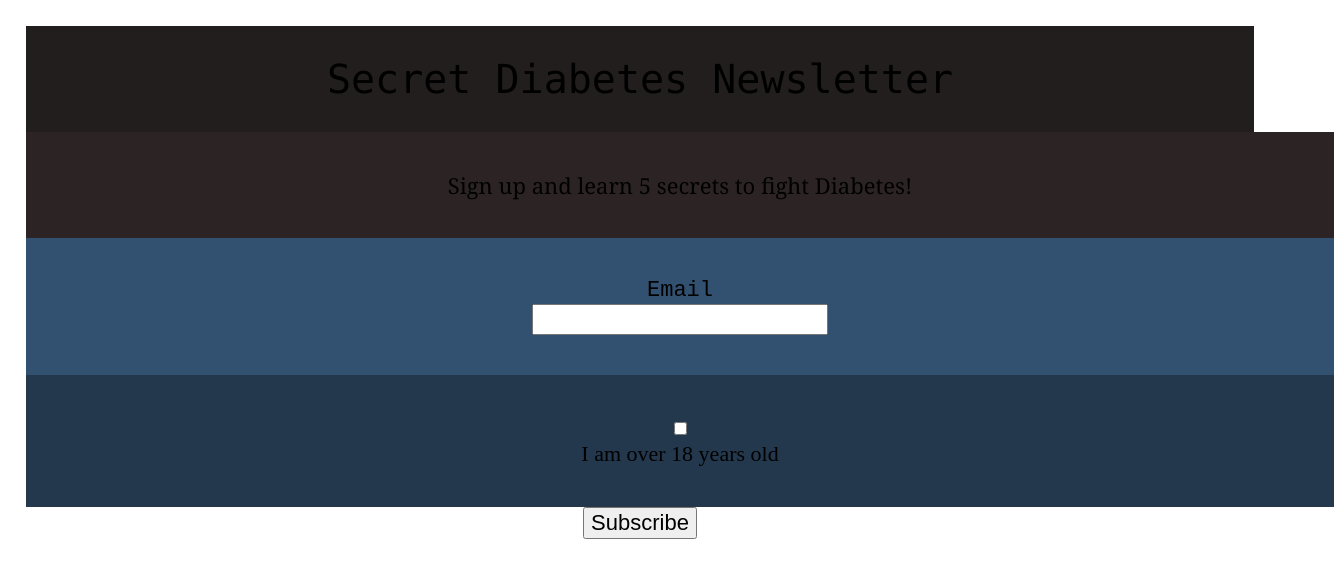
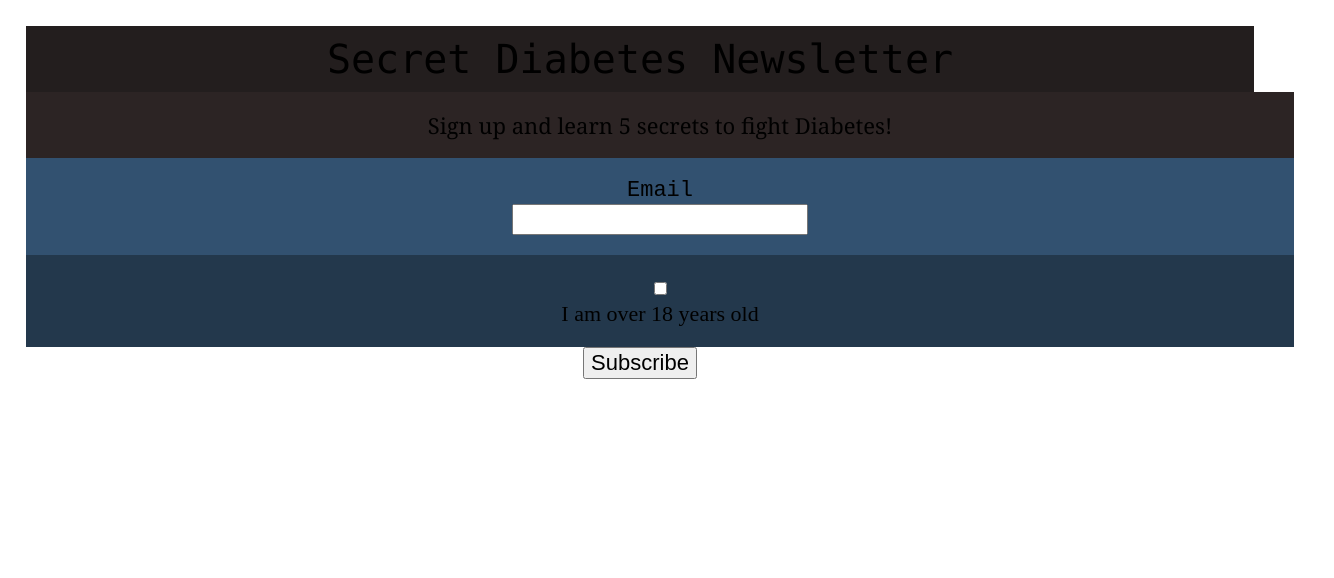
Before and after one commit to AAlag07/362-Lab3, a plain HTML site: page index.html in a window 1280 px wide. Shown: the whole page, 1334 px wide, since content can reach past the window. Drawn offline with nearby package versions, Linux system fonts and the light colour scheme.

Commit message:
Update screen.css

```diff
--- a/css/screen.css
+++ b/css/screen.css
@@ -207,18 +207,19 @@ label {
 
 body {
    text-align: center;
+   width: 100%;
 }
 
 h1 {
    font-size: 40px;
-   padding: 40px;
+   padding: 20px;
    background-color: #231E1E;
    font-family: 'Monaco', Monospace;
 }
 
 p {
    width: 100%;
-   padding: 40px;
+   padding: 20px;
    background-color:#2C2424;
    font-family: 'Georgia', Serif;
 }
@@ -227,7 +228,7 @@ p {
    display: block;
    text-align: center;
    width: 100%;
-   padding: 40px;
+   padding: 20px;
    background-color:#325170;
    font-family: 'Courier New', Monospace;
 }
@@ -236,7 +237,7 @@ p {
    width: 100%;
    display: block;
    text-align: center;
-   padding: 40px;
+   padding: 20px;
    background-color:#23384C;
    font-family: 'Times New Roman', Times, serif;
 }
@@ -245,7 +246,7 @@ p {
    width: 100%;
    display: block;
    text-align: center;
-   padding: 40px;
+   padding: 20px;
    background-color:#325170;
    font-family: 'Times New Roman', Times, serif;
 }
```
